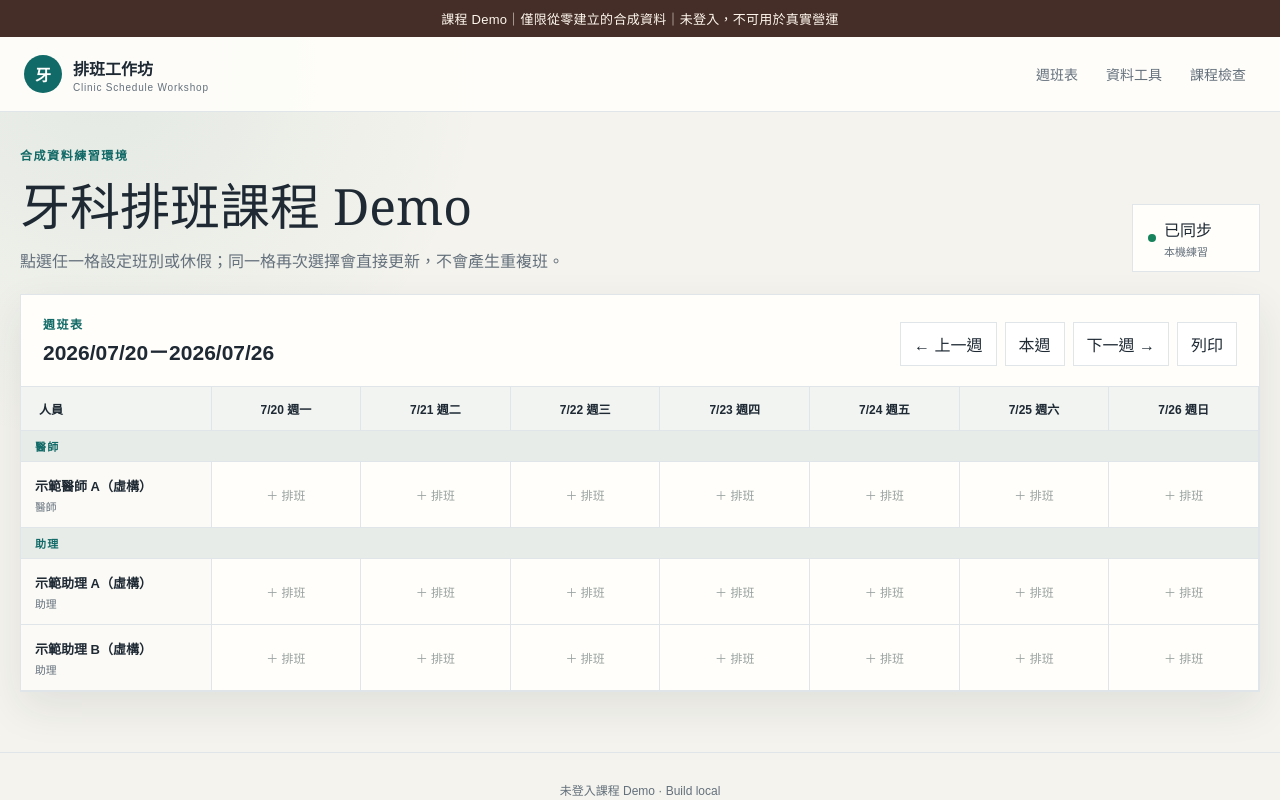
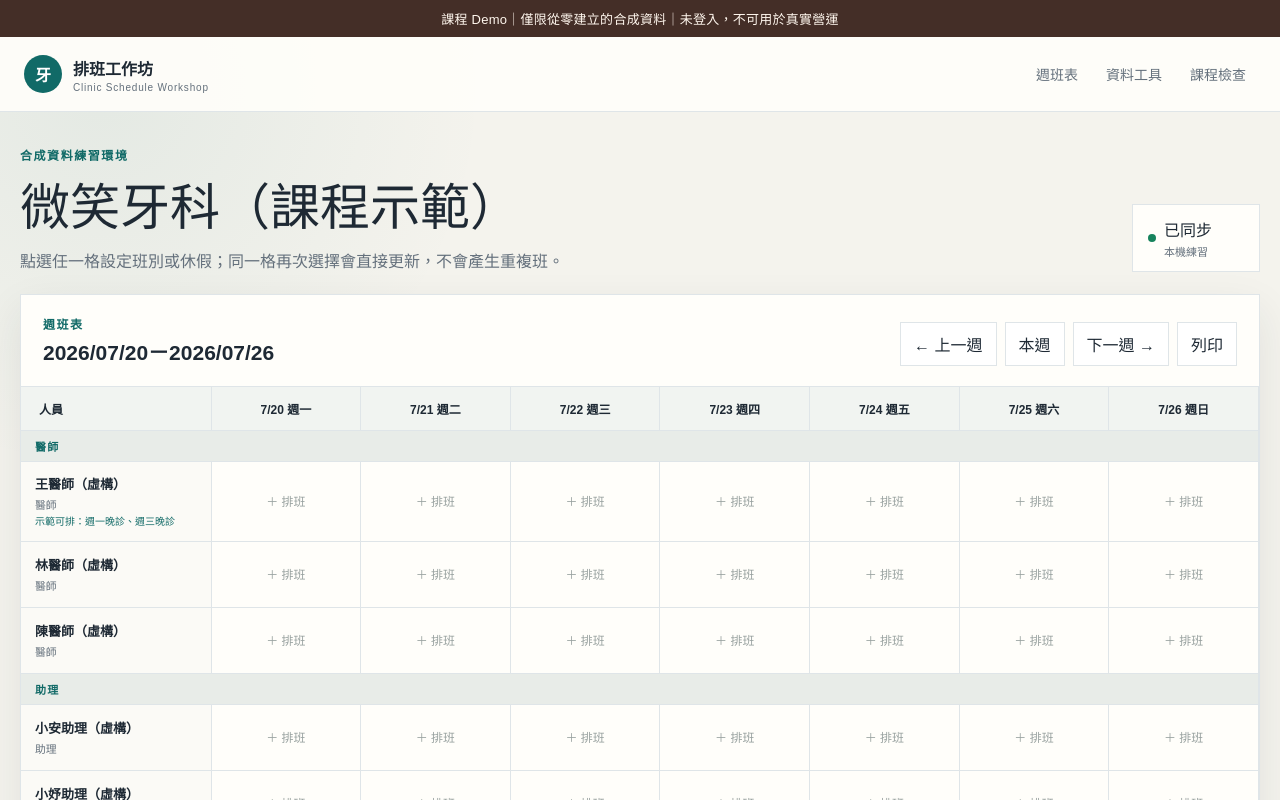
Before and after one commit to dentallio/wca-ai-clinic-schedule-workshop, a Next.js app: page / in a window 1280 px wide. Shown: the top 800 px of the page. Built offline with nearby package versions, Linux system fonts and the light colour scheme.

Commit message:
feat: complete stage 2 clinic customization

```diff
--- a/src/app/globals.css
+++ b/src/app/globals.css
@@ -103,6 +103,7 @@ a { color: inherit; }
 .schedule-table tbody th { padding: 12px 14px; text-align: left; background: #fbfaf6; font-size: 13px; }
 .schedule-table tbody th span, .schedule-table tbody th small { display: block; }
 .schedule-table tbody th small { margin-top: 3px; color: var(--muted); font-weight: 400; }
+.schedule-table tbody th .availability-note { color: var(--teal); font-size: 10px; line-height: 1.35; }
 .schedule-table td { height: 66px; padding: 5px; }
 .group-row th { padding: 7px 14px !important; background: #e8ece8 !important; color: var(--teal); font-size: 11px !important; letter-spacing: .12em; }
 .schedule-cell { width: 100%; min-height: 54px; border: 1px solid transparent; background: transparent; cursor: pointer; }
--- a/src/components/ScheduleBoard.tsx
+++ b/src/components/ScheduleBoard.tsx
@@ -42,6 +42,15 @@ function PersonRows({
       <th scope="row">
         <span>{person.displayName}</span>
         <small>{person.role === "doctor" ? "醫師" : "助理"}</small>
+        {person.availability && (
+          <small className="availability-note">
+            示範可排：{person.availability.map((item) => {
+              const weekdays = ["週日", "週一", "週二", "週三", "週四", "週五", "週六"];
+              const shift = courseProfile.shifts.find((value) => value.id === item.shiftId);
+              return `${weekdays[item.weekday]}${shift?.label ?? item.shiftId}`;
+            }).join("、")}
+          </small>
+        )}
       </th>
       {dates.map((date) => {
         const entry = findEntry(entries, date, person.id);
--- a/src/course/clinic.config.ts
+++ b/src/course/clinic.config.ts
@@ -5,15 +5,27 @@ import type { CourseProfile } from "@/domain/types";
  * 只使用從零建立的虛構名稱，不要貼入真實診所班表。
  */
 export const courseProfile: CourseProfile = {
-  clinicName: "牙科排班課程 Demo",
+  clinicName: "微笑牙科（課程示範）",
   shifts: [
     { id: "morning", label: "早診", start: "09:00", end: "12:00" },
     { id: "afternoon", label: "午診", start: "14:00", end: "17:00" },
     { id: "evening", label: "晚診", start: "18:00", end: "21:00" },
   ],
   people: [
-    { id: "doctor-demo-a", displayName: "示範醫師 A（虛構）", role: "doctor" },
-    { id: "assistant-demo-a", displayName: "示範助理 A（虛構）", role: "assistant" },
-    { id: "assistant-demo-b", displayName: "示範助理 B（虛構）", role: "assistant" },
+    {
+      id: "doctor-wang-demo",
+      displayName: "王醫師（虛構）",
+      role: "doctor",
+      availability: [
+        { weekday: 1, shiftId: "evening" },
+        { weekday: 3, shiftId: "evening" },
+      ],
+    },
+    { id: "doctor-lin-demo", displayName: "林醫師（虛構）", role: "doctor" },
+    { id: "doctor-chen-demo", displayName: "陳醫師（虛構）", role: "doctor" },
+    { id: "assistant-an-demo", displayName: "小安助理（虛構）", role: "assistant" },
+    { id: "assistant-yu-demo", displayName: "小妤助理（虛構）", role: "assistant" },
+    { id: "assistant-le-demo", displayName: "小樂助理（虛構）", role: "assistant" },
+    { id: "assistant-qing-demo", displayName: "小晴助理（虛構）", role: "assistant" },
   ],
 };
```
Also changed, not shown: 2 other files (tests, documents, lock files or other folders).
